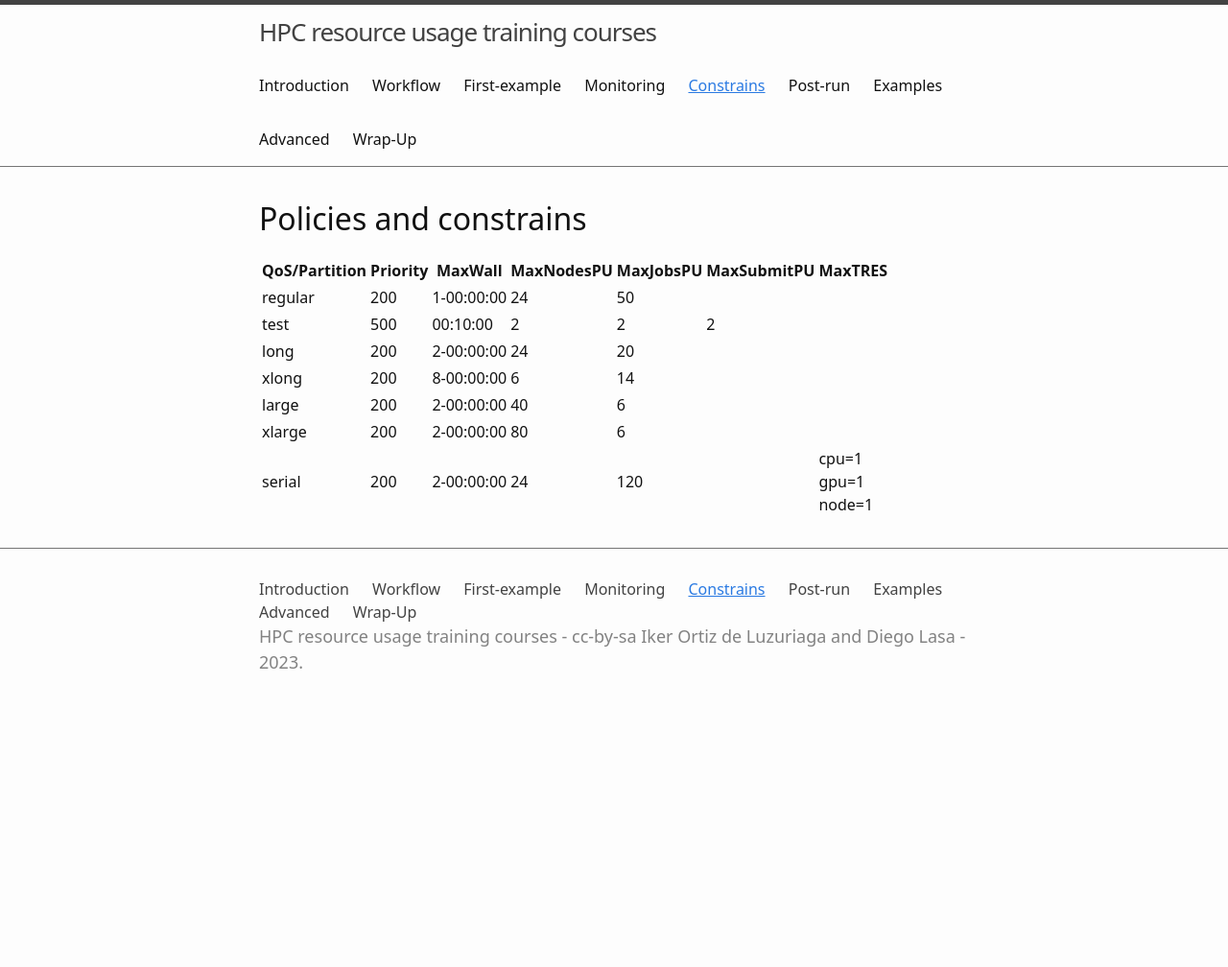
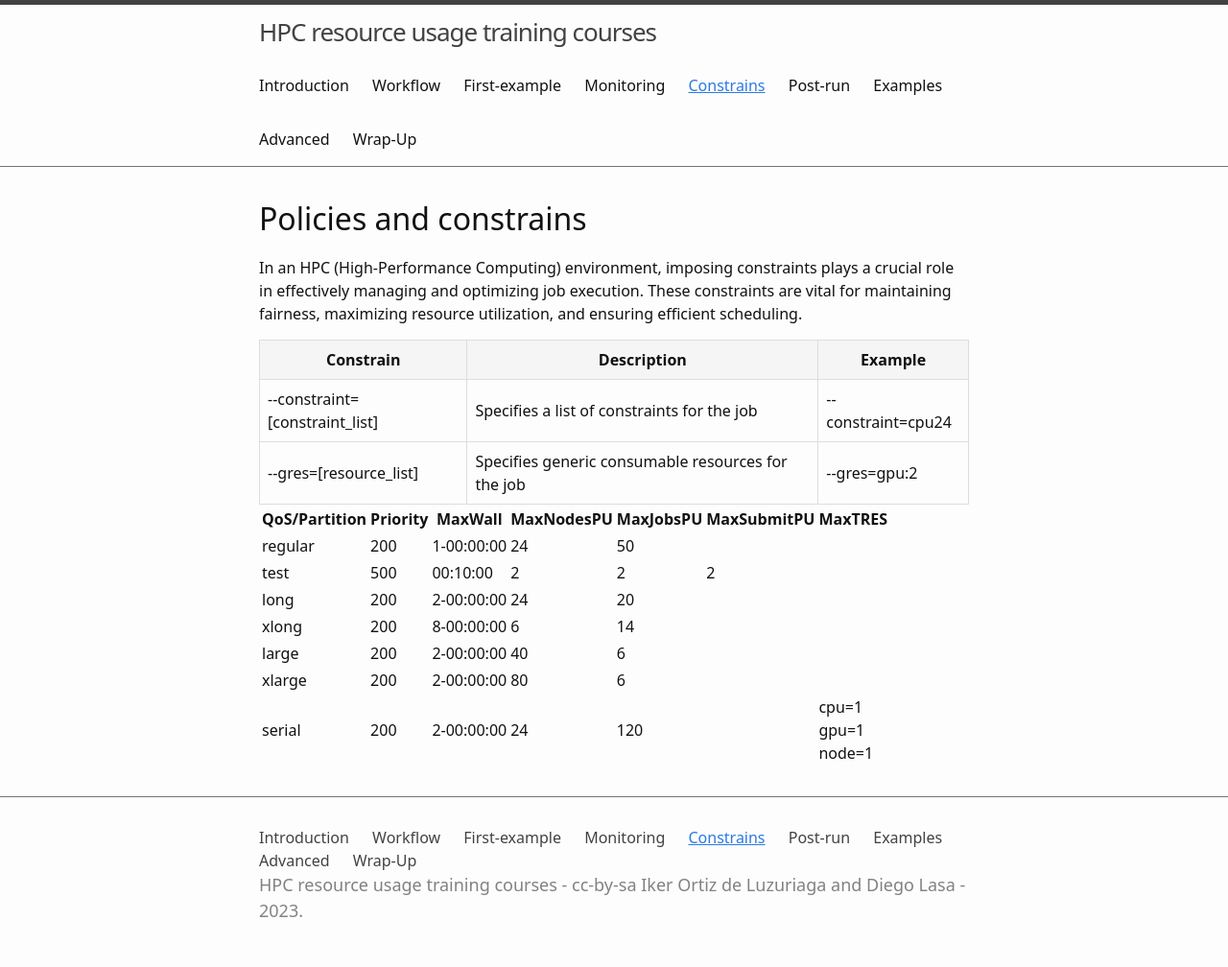
Before and after one commit to dipc-cc/slurm-training, a Jekyll site: the page built from 5_constrains.md, in a window 1280 px wide. Shown: the whole page at 96% size. Built offline with Jekyll 4.4.1, drawn with Linux system fonts in a browser that asks for light colours; some web fonts are replaced; before the commit the page ends 900 px from its top, so only the background shows below that.

Commit message:
Modified the Constrains lesson

```diff
--- a/5_constrains.md
+++ b/5_constrains.md
@@ -4,6 +4,27 @@ nav: true
 ---
 
 # Policies and constrains
+
+In an HPC (High-Performance Computing) environment, imposing constraints plays a crucial role in effectively managing and optimizing job execution. These constraints are vital for maintaining fairness, maximizing resource utilization, and ensuring efficient scheduling.
+
+<table style="border-collapse: collapse;">
+    <tr style="background-color: #f5f5f5;">
+        <th style="border: 1px solid #ddd; padding: 8px;">Constrain</th>
+        <th style="border: 1px solid #ddd; padding: 8px;">Description</th>
+        <th style="border: 1px solid #ddd; padding: 8px;">Example</th>
+    </tr>
+    <tr>
+        <td style="border: 1px solid #ddd; padding: 8px;">--constraint=[constraint_list]</td>
+        <td style="border: 1px solid #ddd; padding: 8px;">Specifies a list of constraints for the job</td>
+        <td style="border: 1px solid #ddd; padding: 8px;">--constraint=cpu24</td>
+    </tr>
+    <tr>
+        <td style="border: 1px solid #ddd; padding: 8px;">--gres=[resource_list]</td>
+        <td style="border: 1px solid #ddd; padding: 8px;">Specifies generic consumable resources for the job</td>
+        <td style="border: 1px solid #ddd; padding: 8px;">--gres=gpu:2</td>
+    </tr>
+</table>
+
 
 
 | QoS/Partition | Priority | MaxWall      | MaxNodesPU | MaxJobsPU   | MaxSubmitPU | MaxTRES                    |
```
Also changed, not shown: 1 other file.
